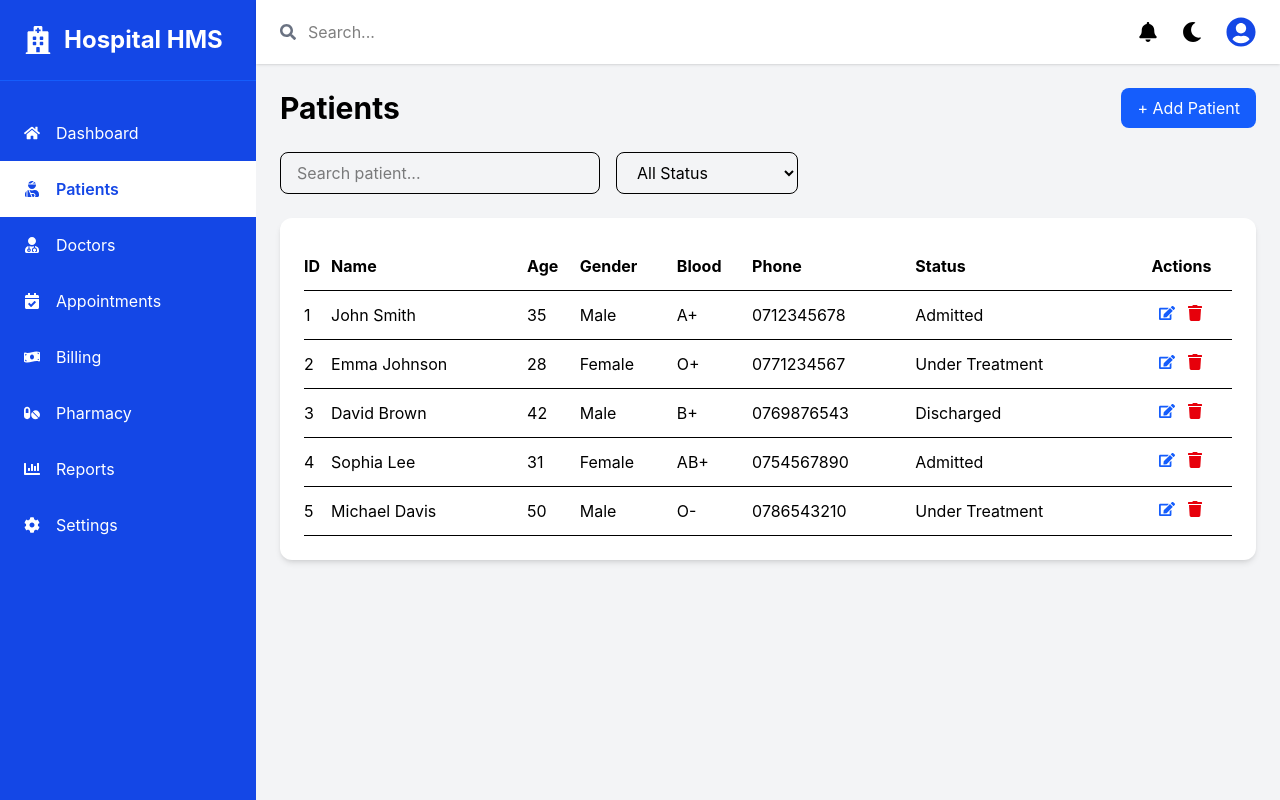
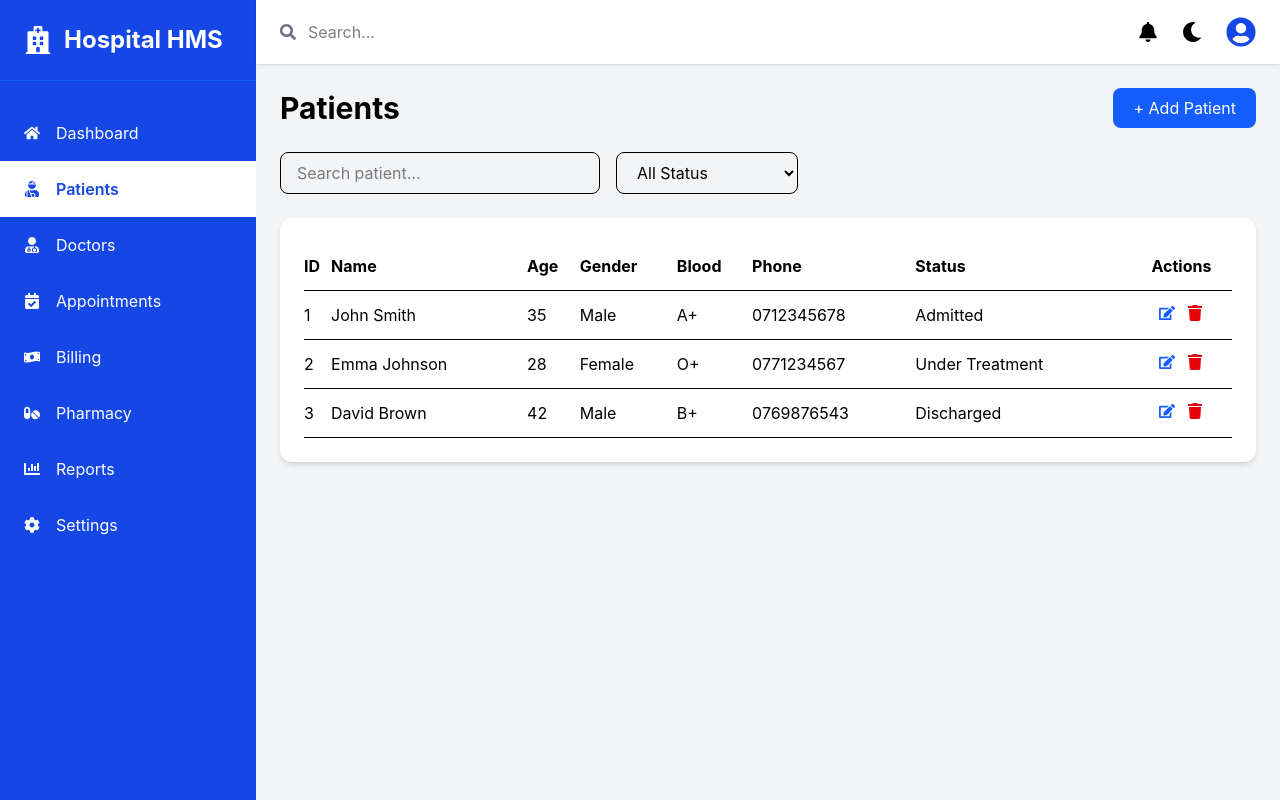
Before and after one commit to AyeshaPerera2003/hospital-management-system-react, a React (Vite) app: page /patients in a window 1280 px wide. Built offline with nearby package versions, Linux system fonts and the light colour scheme.

Commit message:
Added new patients create

```diff
--- a/src/Components/patients/PatientForm.jsx
+++ b/src/Components/patients/PatientForm.jsx
@@ -1,5 +1,6 @@
 import { useForm } from "react-hook-form";
 import Swal from "sweetalert2";
+
 
 function PatientForm( {onSuccess}) {
   const {
@@ -9,12 +10,10 @@ function PatientForm( {onSuccess}) {
     formState: { errors },
   } = useForm();
 
-  const onSubmit = (data) => {
-    console.log(data);
-
+const onSubmit = async (data) => {
   onSuccess?.(data);
 
-   Swal.fire({
+  await Swal.fire({
     icon: "success",
     title: "Patient Added",
     text: "New patient added successfully.",
--- a/src/data/patients.js
+++ b/src/data/patients.js
@@ -1,4 +1,4 @@
-const patients = [
+const initialPatients = [
   {
     id: 1,
     name: "John Smith",
@@ -7,6 +7,7 @@ const patients = [
     bloodGroup: "A+",
     phone: "0712345678",
     status: "Admitted",
+    address: "Colombo",
   },
   {
     id: 2,
@@ -16,6 +17,7 @@ const patients = [
     bloodGroup: "O+",
     phone: "0771234567",
     status: "Under Treatment",
+    address: "Kandy",
   },
   {
     id: 3,
@@ -25,25 +27,8 @@ const patients = [
     bloodGroup: "B+",
     phone: "0769876543",
     status: "Discharged",
-  },
-  {
-    id: 4,
-    name: "Sophia Lee",
-    age: 31,
-    gender: "Female",
-    bloodGroup: "AB+",
-    phone: "0754567890",
-    status: "Admitted",
-  },
-  {
-    id: 5,
-    name: "Michael Davis",
-    age: 50,
-    gender: "Male",
-    bloodGroup: "O-",
-    phone: "0786543210",
-    status: "Under Treatment",
+    address: "Galle",
   },
 ];
 
-export default patients;
+export default initialPatients;
--- a/src/pages/Patients/Patients.jsx
+++ b/src/pages/Patients/Patients.jsx
@@ -1,32 +1,62 @@
 import { useState } from "react";
+
+import initialPatients from "../../data/patients";
 
 import PatientTable from "../../components/patients/PatientTable";
 import SearchBar from "../../components/patients/SearchBar";
 import StatusFilter from "../../components/patients/StatusFilter";
+import PatientForm from "../../components/patients/PatientForm";
 import Modal from "../../components/common/Modal";
-import PatientForm from "../../components/patients/PatientForm";
-
 
 function Patients() {
+  // Patient Data
+  const [patients, setPatients] = useState(initialPatients);
+
+  // Search State
   const [search, setSearch] = useState("");
+
+  // Status Filter State
   const [status, setStatus] = useState("All");
+
+  // Modal State
   const [isModalOpen, setIsModalOpen] = useState(false);
+
+  // Add New Patient
+  const addPatient = (newPatient) => {
+  console.log("addPatient called");
+  console.log(newPatient);
+
+  const patient = {
+    ...newPatient,
+    id: Date.now(),
+  };
+
+  setPatients((prevPatients) => {
+    const updatedPatients = [...prevPatients, patient];
+    console.log(updatedPatients);
+    return updatedPatients;
+  });
+
+  setIsModalOpen(false);
+};
 
   return (
     <div>
+      {/* Header */}
       <div className="flex justify-between items-center mb-6">
         <h1 className="text-3xl font-bold">
           Patients
         </h1>
 
         <button
-           onClick={() => setIsModalOpen(true)}
-           className="bg-blue-600 text-white px-4 py-2 rounded-lg hover:bg-blue-700"
+          onClick={() => setIsModalOpen(true)}
+          className="bg-blue-600 text-white px-5 py-2 rounded-lg hover:bg-blue-700 transition"
         >
-           + Add Patient
+          + Add Patient
         </button>
       </div>
 
+      {/* Search & Filter */}
       <div className="flex flex-col md:flex-row gap-4 mb-6">
         <SearchBar
           search={search}
@@ -39,25 +69,25 @@ function Patients() {
         />
       </div>
 
+      {/* Patient Table */}
       <PatientTable
+        patients={patients}
         search={search}
         status={status}
       />
+
+      {/* Add Patient Modal */}
       <Modal
         isOpen={isModalOpen}
         onClose={() => setIsModalOpen(false)}
         title="Add New Patient"
       >
-         <PatientForm
-    onSuccess={() => {
-      setIsModalOpen(false);
-    }}
-  />
+        <PatientForm
+          onSuccess={addPatient}
+        />
       </Modal>
     </div>
-
   );
 }
 
-
 export default Patients;
```
Also changed, not shown: src/Components/patients/PatientTable.jsx (+5 -2 lines). Lines whose indentation alone changed are shown as unchanged.
